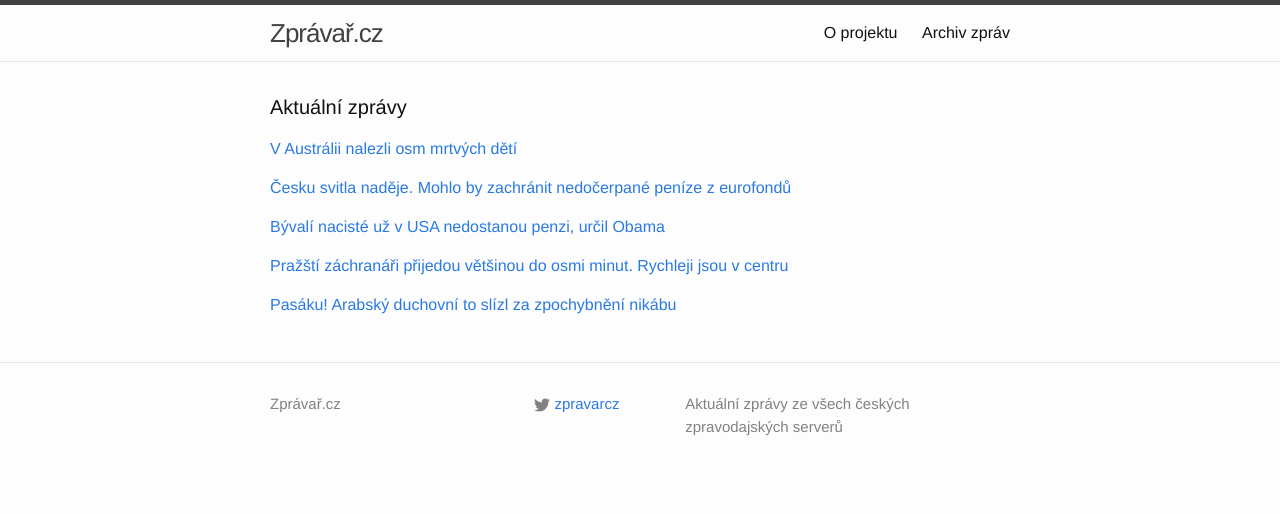
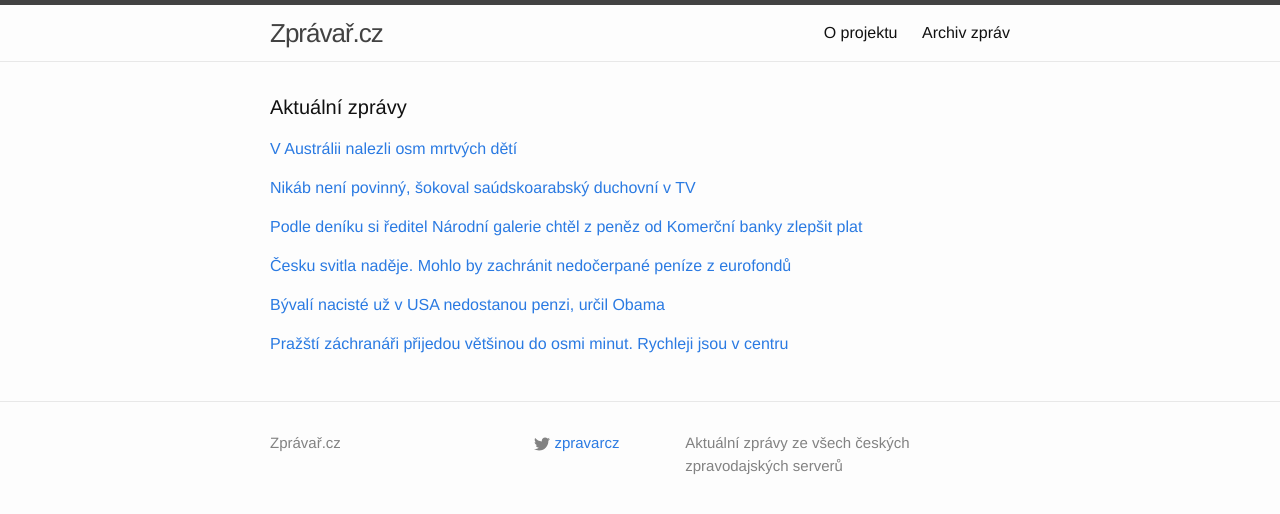
Before and after one commit to adliska/zpravar, a Jekyll site: the page built from index.html, in a window 1280 px wide. Shown: the top 514 px of the page. Built offline with Jekyll 4.4.1, drawn with Linux system fonts in a browser that asks for light colours.

Commit message:
zpravar news update

```diff
--- a/index.html
+++ b/index.html
@@ -20,32 +20,42 @@ layout: default
 <li><a href=http://www.ceskenoviny.cz/zpravy/zpravy/v-australskem-dome-nekdo-povrazdil-osm-deti/1160751>V australském domě někdo povraždil osm dětí - www.ceskenoviny.cz</a></li>
 <li><a href=http://www.rozhlas.cz/_zprava/v-dome-v-australskem-cairnsu-objevila-policie-osm-ubodanych-deti--1434584>V domě v australském Cairnsu objevila policie osm ubodaných dětí   - www.rozhlas.cz</a></li>
 </ul>
-</div><p><a href="javascript:;" onclick="toggle_visibility('zpravy1')">Česku svitla naděje. Mohlo by zachránit nedočerpané peníze z eurofondů</a></p>
+</div><p><a href="javascript:;" onclick="toggle_visibility('zpravy1')">Nikáb není povinný, šokoval saúdskoarabský duchovní v TV</a></p>
 <div id="zpravy1" style="display:none">
+<ul>
+<li><a href=http://www.tyden.cz/rubriky/zahranici/asie-a-oceanie/nikab-neni-povinny-sokoval-saudskoarabsky-duchovni-v-tv_327804.html>Nikáb není povinný, šokoval saúdskoarabský duchovní v TV - www.tyden.cz</a></li>
+<li><a href=http://zpravy.aktualne.cz/zahranici/zeny-nemusi-schovavat-tvar-sokoval-duchovni-saudskou-arabii/r~dcb1d890874f11e4b6d20025900fea04/>Ženy nemusí schovávat tvář, šokoval duchovní Saúdskou Arábii - zpravy.aktualne.cz</a></li>
+<li><a href=http://zpravy.idnes.cz/saudska-arabie-zahalovani-tvare-zen-duchovni-zpochybnil-pkh-/zahranicni.aspx?c=A141219_080455_zahranicni_skr>Nikáb není povinný, šokoval saúdskoarabský duchovní v televizi - zpravy.idnes.cz</a></li>
+<li><a href=http://www.tyden.cz/rubriky/zahranici/asie-a-oceanie/pasaku-arabsky-duchovni-to-slizl-za-zpochybneni-nikabu_327804.html>Pasáku! Arabský duchovní to slízl za zpochybnění nikábu - www.tyden.cz</a></li>
+<li><a href=http://www.tyden.cz/rubriky/zahranici/asie-a-oceanie/pasaku-arabsky-duchovni-sklizi-za-zpochybneni-nikabu_327804.html>Pasáku! Arabský duchovní \"sklízí\" za zpochybnění nikábu - www.tyden.cz</a></li>
+<li><a href=http://www.ceskenoviny.cz/zpravy/zpravy/saudskoarabsky-duchovni-zpochybnil-zahalovani-tvari-zen/1160769>Saúdskoarabský duchovní zpochybnil zahalování tváří žen - www.ceskenoviny.cz</a></li>
+</ul>
+</div><p><a href="javascript:;" onclick="toggle_visibility('zpravy2')">Podle deníku si ředitel Národní galerie chtěl z peněz od Komerční banky zlepšit plat</a></p>
+<div id="zpravy2" style="display:none">
+<ul>
+<li><a href=http://art.ihned.cz/umeni/c1-63281180-narodni-galerie-fajt-banka>Podle deníku si ředitel Národní galerie chtěl z peněz od Komerční banky zlepšit plat - art.ihned.cz</a></li>
+<li><a href=http://zpravy.idnes.cz/narodni-galerie-jiri-fajt-sponzor-komercni-banka-odmena-pjf-/domaci.aspx?c=A141219_071837_domaci_aba>Ředitel Národní galerie chtěl od sponzora měsíční odměnu 80 tisíc - zpravy.idnes.cz</a></li>
+<li><a href=http://www.tyden.cz/rubriky/domaci/narodni-galerie-chtela-od-banky-milion-pro-sefa_327799.html>Národní galerie chtěla od banky milion pro šéfa - www.tyden.cz</a></li>
+</ul>
+</div><p><a href="javascript:;" onclick="toggle_visibility('zpravy3')">Česku svitla naděje. Mohlo by zachránit nedočerpané peníze z eurofondů</a></p>
+<div id="zpravy3" style="display:none">
 <ul>
 <li><a href=http://domaci.ihned.cz/c1-63280960-cesku-svitla-nadeje-mohlo-by-zachranit-nedocerpane-penize-z-eurofondu>Česku svitla naděje. Mohlo by zachránit nedočerpané peníze z eurofondů - domaci.ihned.cz</a></li>
 <li><a href=http://www.ceskatelevize.cz/ct24/svet/295952-prvni-summit-evropske-rady-s-tuskem-podporil-fond-strategickych-investic/>První summit Evropské rady s Tuskem, podpořil fond strategických investic - www.ceskatelevize.cz</a></li>
 <li><a href=http://www.financninoviny.cz/zpravodajstvi/zpravy/summit-eu-podle-tuska-podporil-vznik-fondu-strategickych-investic/1160736>Summit EU podle Tuska podpořil vznik fondu strategických investic - www.financninoviny.cz</a></li>
 </ul>
-</div><p><a href="javascript:;" onclick="toggle_visibility('zpravy2')">Bývalí nacisté už v USA nedostanou penzi, určil Obama</a></p>
-<div id="zpravy2" style="display:none">
+</div><p><a href="javascript:;" onclick="toggle_visibility('zpravy4')">Bývalí nacisté už v USA nedostanou penzi, určil Obama</a></p>
+<div id="zpravy4" style="display:none">
 <ul>
 <li><a href=http://zpravy.aktualne.cz/zahranici/byvali-naciste-uz-v-usa-nedostanou-penzi-urcil-obama/r~40f57aee874811e486b9002590604f2e/>Bývalí nacisté už v USA nedostanou penzi, určil Obama - zpravy.aktualne.cz</a></li>
 <li><a href=http://www.ceskenoviny.cz/zpravy/zpravy/obama-podepsal-zakon-znemoznujici-nacistum-pobirani-penzi/1160765>Obama podepsal zákon znemožňující nacistům pobírání penzí - www.ceskenoviny.cz</a></li>
 <li><a href=http://zpravy.idnes.cz/obama-zakon-naciste-penze-0yj-/zahranicni.aspx?c=A141219_063956_zahranicni_skr>Desítky bývalých nacistů už v USA penzi dostávat nebudou, rozhodl Obama - zpravy.idnes.cz</a></li>
 </ul>
-</div><p><a href="javascript:;" onclick="toggle_visibility('zpravy3')">Pražští záchranáři přijedou většinou do osmi minut. Rychleji jsou v centru</a></p>
-<div id="zpravy3" style="display:none">
+</div><p><a href="javascript:;" onclick="toggle_visibility('zpravy5')">Pražští záchranáři přijedou většinou do osmi minut. Rychleji jsou v centru</a></p>
+<div id="zpravy5" style="display:none">
 <ul>
 <li><a href=http://www.rozhlas.cz/_zprava/prazsti-zachranari-prijedou-vetsinou-do-osmi-minut-rychleji-jsou-v-centru--1434583>Pražští záchranáři přijedou většinou do osmi minut. Rychleji jsou v centru - www.rozhlas.cz</a></li>
 <li><a href=http://www.rozhlas.cz/_zprava/prazsti-zachranari-dojedou-na-misto-vetsinou-do-osmi-minut-rychleji-jsou-v-centru--1434583>Pražští záchranáři dojedou na místo většinou do osmi minut. Rychleji jsou v centru  - www.rozhlas.cz</a></li>
 <li><a href=http://www.rozhlas.cz/_zprava/prazsti-zachranari-dojedou-na-misto-vetsinou-do-8-minut-nejrychleji-jsou-v-centru--1434583>Pražští záchranáři dojedou na místo většinou do osmi minut. Rychleji jsou v centru  - www.rozhlas.cz</a></li>
 </ul>
-</div><p><a href="javascript:;" onclick="toggle_visibility('zpravy4')">Pasáku! Arabský duchovní to slízl za zpochybnění nikábu</a></p>
-<div id="zpravy4" style="display:none">
-<ul>
-<li><a href=http://www.tyden.cz/rubriky/zahranici/asie-a-oceanie/pasaku-arabsky-duchovni-to-slizl-za-zpochybneni-nikabu_327804.html>Pasáku! Arabský duchovní to slízl za zpochybnění nikábu - www.tyden.cz</a></li>
-<li><a href=http://www.tyden.cz/rubriky/zahranici/asie-a-oceanie/pasaku-arabsky-duchovni-sklizi-za-zpochybneni-nikabu_327804.html>Pasáku! Arabský duchovní \"sklízí\" za zpochybnění nikábu - www.tyden.cz</a></li>
-<li><a href=http://www.ceskenoviny.cz/zpravy/zpravy/saudskoarabsky-duchovni-zpochybnil-zahalovani-tvari-zen/1160769>Saúdskoarabský duchovní zpochybnil zahalování tváří žen - www.ceskenoviny.cz</a></li>
-</ul>
 </div></div>
```
